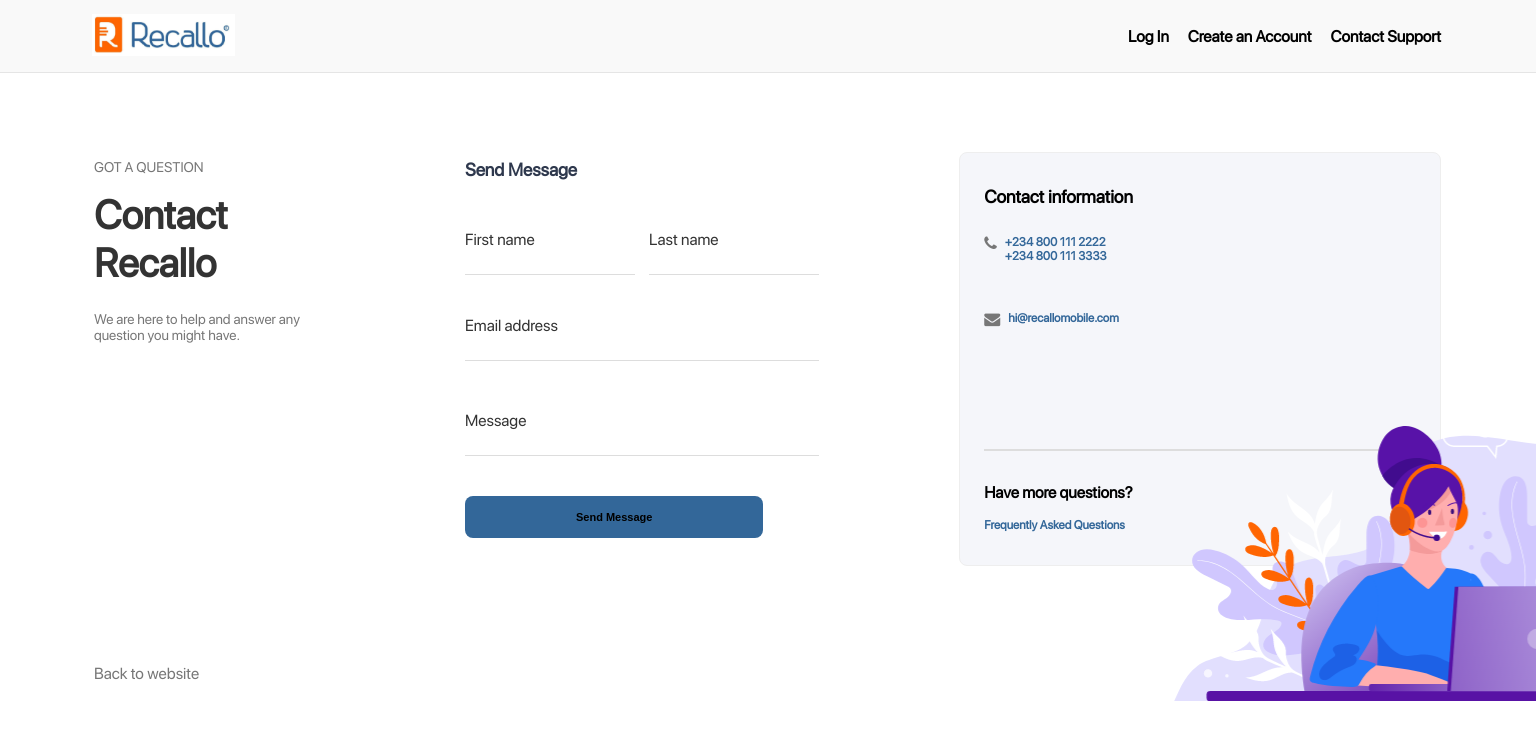
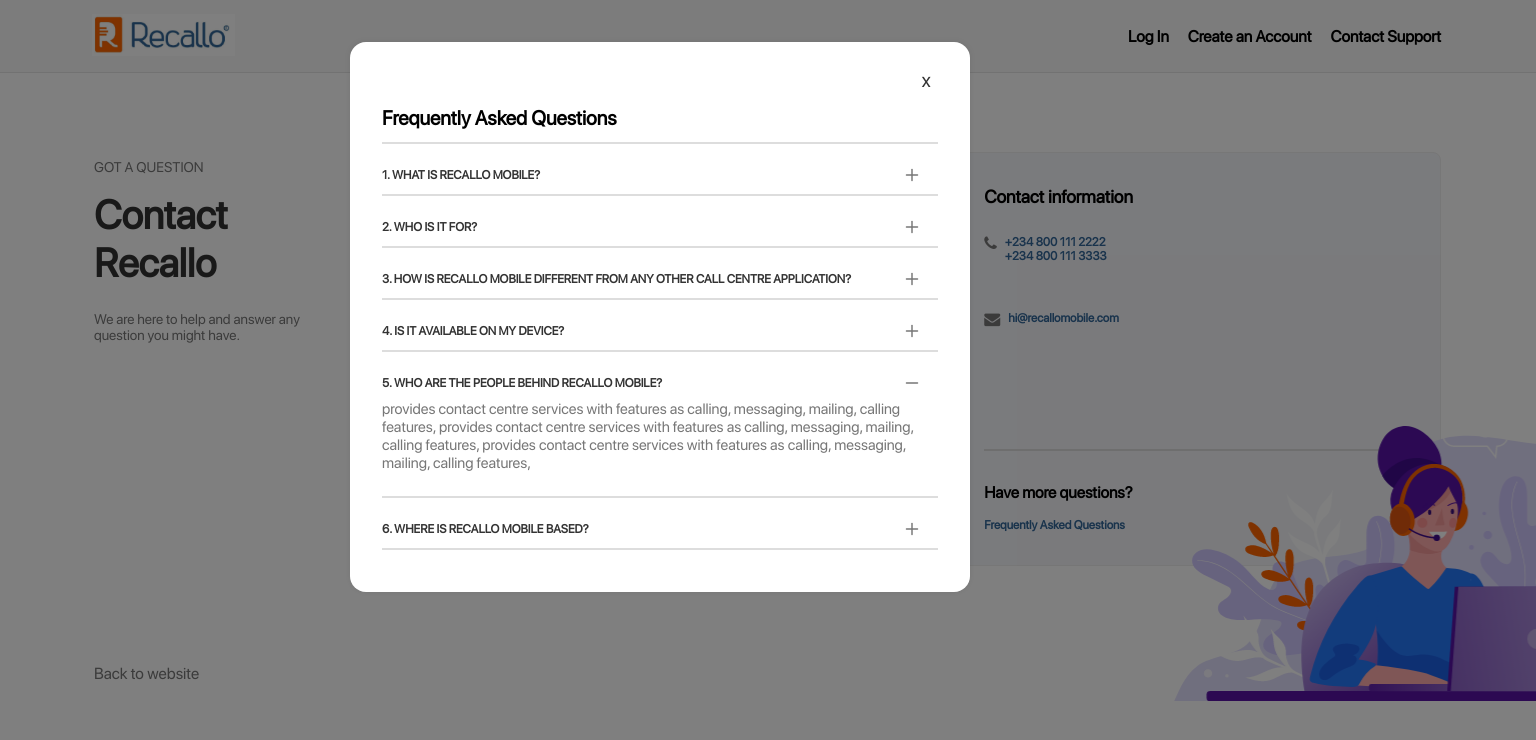
Before and after one commit to cjayprime/recallo, a React (Create React App) app: page /support in a window 1536 px wide. Shown: the top 740 px of the page. Built offline with nearby package versions, Linux system fonts and the light colour scheme.

Commit message:
modification of homepage header, welcome message modal, reset password modal, password succesful modal and business information and FAQs modal page

```diff
--- a/src/assets/styles/test.css
+++ b/src/assets/styles/test.css
@@ -738,6 +738,39 @@
     .modalsDiv{
       margin-top: 20px;
     }
+
+    .faqStyletitle{
+      color: #333333;
+      font-weight: bold;
+      font-size: 12px;
+    }
+
+    .faqStyletext{
+      color: #777777;
+      font-size: 15px;
+      margin-top: 10px;
+    }
+
+
+    .plus-icon {
+      position: absolute;
+      margin-top:-14px;
+      width: 50px;
+       height: 45px;
+      margin-left: 523px;
+       background-repeat: no-repeat;
+      background-image: url(../../assets/img/plusIcon.svg);
+    }
+
+    .minus-icon {
+      position: absolute;
+      margin-top:-14px;
+      width: 50px;
+       height: 45px;
+      margin-left: 523px;
+       background-repeat: no-repeat;
+      background-image: url(../../assets/img/minusIcon.svg);
+    }
    /*Ending of PopUp and Modal Style*/
 
 
--- a/src/routes/Support/ContactSupport.js
+++ b/src/routes/Support/ContactSupport.js
@@ -10,14 +10,58 @@
     email: "",
     message: "",
     // error: null,
+    popup: true,
+    show1: false,
+    show2: false,
+    show3: false,
+    show4: false,
+    show5: true,
+    show6: false,
   };
+
+
+
+  toggleDiv = (name) =>{
+    const {popup, show1, show2, show3, show4, show5, show6}= this.state;
+    switch(name) {
+      case "popup":
+       this.setState({popup: !popup})
+       break;
+
+      case "show1":
+       this.setState({show1: !show1})
+       break;
+
+       case "show2":
+       this.setState({show2: !show2})
+       break;
+
+       case "show3":
+       this.setState({show3: !show3})
+       break;
+
+       case "show4":
+       this.setState({show4: !show4})
+       break;
+
+       case "show5":
+       this.setState({show5: !show5})
+       break;
+
+       case "show6":
+       this.setState({show6: !show6})
+       break;
+      default:
+        alert("null");
+   }
+  }
 
   handleChange = (value, name) => {
     this.setState({ [name]: value });
   };
 
   render() {
-    const { firstname, lastname, email, message } = this.state;
+    const { firstname, lastname, email, message, popup, show1,show2, show3,show4,show5,show6  } = this.state;
     return (
       <>
         <div className="support">
@@ -98,6 +142,132 @@
           </div>
         </div>
         <h5 id="kk" className="light text-light btw">Back to website</h5>
+
+        {popup &&
+
+                    <div id="FaqAndTermsDiv" >
+                    <div id="FaqAndTermsDiv2" className="overview br-16 plr-32 mb-32"><br/><br/>
+                    <span onClick={()=>this.toggleDiv("popup")} className="modalHide">x</span>
+                              <div style={{marginTop:40}}>
+                              <span style={{fontSize:20, color:"black", fontWeight:"bold"}}>Frequently Asked Questions</span>
+                              </div>
+                              <br/> <hr/><br/><br/>
+
+                              <span className="faqStyletitle" onClick={()=>this.toggleDiv("show1")}>1. WHAT IS RECALLO MOBILE?</span>
+                             {
+                               show1 ?
+                               <div onClick={()=>this.toggleDiv("show1")} className="minus-icon " />
+                               :
+                               <div onClick={()=>this.toggleDiv("show1")} className="plus-icon " />
+
+                             }
+
+
+
+                             {show1 &&
+                             <p className="faqStyletext"> provides contact centre services with features as calling, messaging, mailing, calling features,
+                             and other services to users around the world. Please read our Terms of Service so you understand
+                             </p>
+                             }
+                            <br/><br/> <hr/> <br/><br/>
+
+
+                              <span className="faqStyletitle" onClick={()=>this.toggleDiv("show2")}>2. WHO IS IT FOR?</span>
+                              {
+                               show2 ?
+                               <div onClick={()=>this.toggleDiv("show2")} className="minus-icon " />
+                               :
+                               <div onClick={()=>this.toggleDiv("show2")} className="plus-icon " />
+
+                             }
+
+
+
+                             {show2 &&
+                             <p className="faqStyletext"> provides contact centre services with features as calling, messaging, mailing, calling features,
+                             </p>
+                             }
+                            <br/><br/> <hr/><br/><br/>
+
+
+                            <span className="faqStyletitle" onClick={()=>this.toggleDiv("show3")}>3. HOW IS RECALLO MOBILE DIFFERENT FROM ANY OTHER CALL CENTRE APPLICATION?</span>
+                            {
+                               show3 ?
+                               <div onClick={()=>this.toggleDiv("show3")} className="minus-icon " />
+                               :
+                               <div onClick={()=>this.toggleDiv("show3")} className="plus-icon " />
+
+                             }
+
+
+
+                            {show3 &&
+                            <p className="faqStyletext"> provides contact centre services with features as calling, messaging, mailing, calling features,
+                            </p>
+                            }
+                            <br/><br/> <hr/><br/><br/>
+
+                            <span className="faqStyletitle" onClick={()=>this.toggleDiv("show4")}>4. IS IT AVAILABLE ON MY DEVICE?</span>
+                            {
+                               show4 ?
+                               <div onClick={()=>this.toggleDiv("show4")} className="minus-icon " />
+                               :
+                               <div onClick={()=>this.toggleDiv("show4")} className="plus-icon " />
+
+                             }
+
+
+
+                            {show4 &&
+                            <p className="faqStyletext"> provides contact centre services with features as calling, messaging, mailing, calling features,
+                            </p>
+                            }
+                            <br/><br/> <hr/><br/><br/>
+
+                            <span className="faqStyletitle" onClick={()=>this.toggleDiv("show5")}>5. WHO ARE THE PEOPLE BEHIND RECALLO MOBILE?</span>
+                            {
+                               show5 ?
+                               <div onClick={()=>this.toggleDiv("show5")} className="minus-icon " />
+                               :
+                               <div onClick={()=>this.toggleDiv("show5")} className="plus-icon " />
+
+                             }
+
+
+
+                            {show5 &&
+                            <p className="faqStyletext">
+                            provides contact centre services with features as calling, messaging, mailing, calling features,
+                            provides contact centre services with features as calling, messaging, mailing, calling features,
+                            provides contact centre services with features as calling, messaging, mailing, calling features,
+                            </p>
+                            }
+                            <br/><br/> <hr/><br/><br/>
+
+                            <span className="faqStyletitle" onClick={()=>this.toggleDiv("show6")}>6. WHERE IS RECALLO MOBILE BASED?</span>
+                            {
+                               show6 ?
+                               <div onClick={()=>this.toggleDiv("show6")} className="minus-icon " />
+                               :
+                               <div onClick={()=>this.toggleDiv("show6")} className="plus-icon " />
+
+                             }
+
+
+
+                            {show6 &&
+                            <p className="faqStyletext">
+                            provides contact centre services with features as calling, messaging, mailing, calling features,
+                            provides contact centre services with features as calling, messaging, mailing, calling features,
+                            provides contact centre services with features as calling, messaging, mailing, calling features,
+                            </p>
+                            }
+                            <br/><br/> <hr/><br/><br/>
+                         </div>
+
+                    </div>
+
+                         }
       </>
     );
   }
```
Also changed, not shown: src/assets/img/minusIcon.svg (added), src/assets/img/plusIcon.svg (added).
